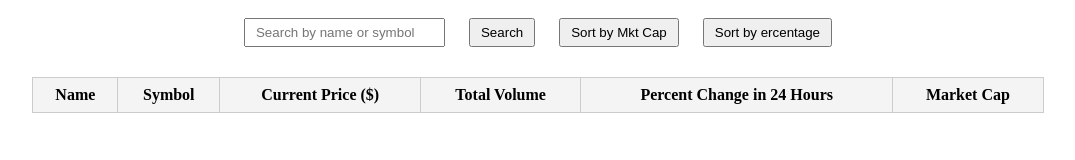
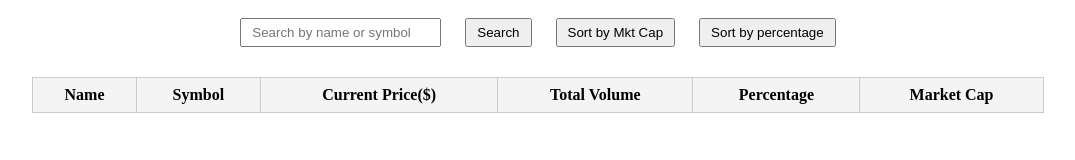
Before and after one commit to usikedeepika/CoinTrackerApplication, a plain HTML site: page index.html in a window 1280 px wide. Shown: the whole page, without its empty margins (102-1177 px from the left). Drawn offline with Linux system fonts and the light colour scheme; no server answers.

Commit message:
Update index.html

```diff
--- a/index.html
+++ b/index.html
@@ -1,15 +1,3 @@
-<!-- <html>
-    <body>
-      <div id="mydiv"></div>
-      <table id="table"></table>
-
-
-        <script src="index.js"></script>
-
-    </body>
-</html> -->
-
-
 <!DOCTYPE html>
 <html lang="en">
 <head>
@@ -44,16 +32,16 @@
         <input type="text" id="searchInput" placeholder="Search by name or symbol">
         <button id="searchBtn">Search</button>
         <button id="sortMarketCapBtn">Sort by Mkt Cap</button>
-        <button id="sortChangeBtn">Sort by ercentage</button>
+        <button id="sortChangeBtn">Sort by percentage</button>
     </div>
     <table id="table">
         <thead>
             <tr>
                 <th>Name</th>
                 <th>Symbol</th>
-                <th>Current Price ($)</th>
+                <th>Current Price($)</th>
                 <th>Total Volume</th>
-                <th>Percent Change in 24 Hours</th>
+                <th>Percentage</th>
                 <th>Market Cap</th>
             </tr>
         </thead>
```
